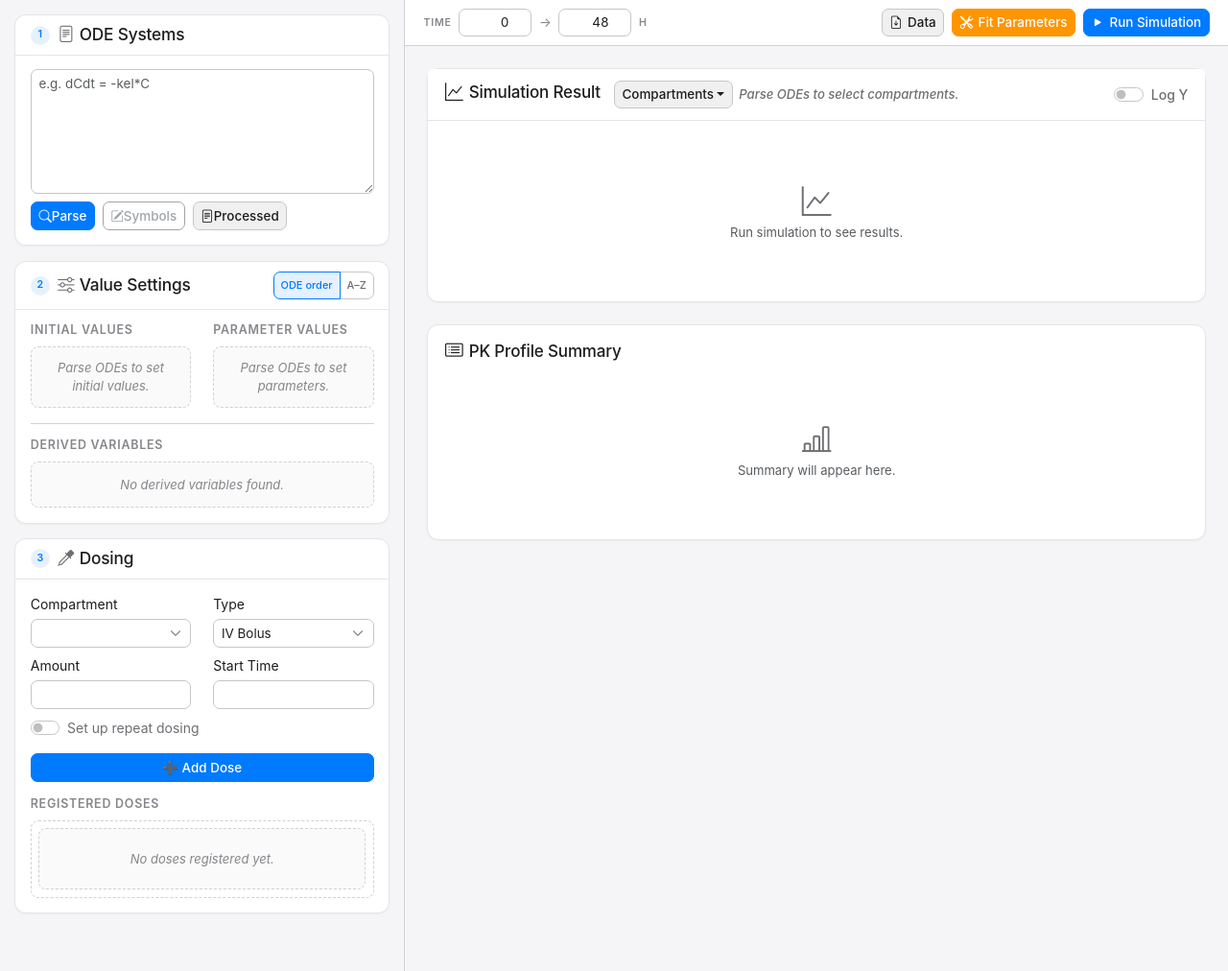
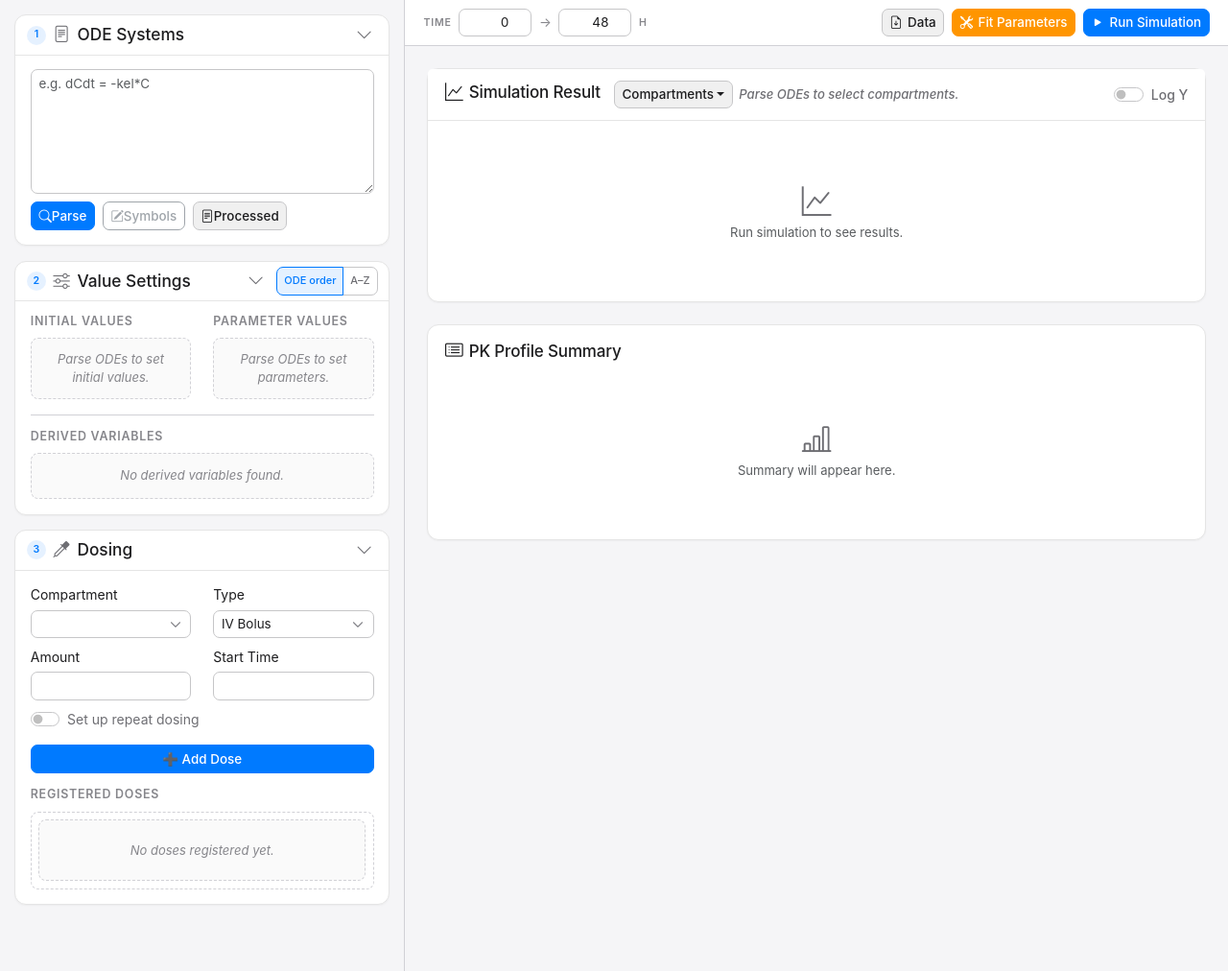
Before and after one commit to snowflower1028/PK-ODE-Simulator, a Django app: page / in a window 1280 px wide. Shown: the part 44-1056 px from the top of the page at 96% size. Run offline with Django 5.2, Linux system fonts and the light colour scheme; lists and menus that the app fills with data are empty; some libraries are stand-ins or nearby versions.

Commit message:
feat: make the sidebar cards collapsible, remembering what was closed
Once a model has several parameters and a few doses registered, the three
sidebar cards no longer fit on screen together and the one you are working in
gets pushed below the fold. Each card header is now a disclosure button.

- Bodies wrapped in .sidebar-section-body and driven by Bootstrap collapse, so
  the animation and aria-expanded come for free. The whole title row is the
  button, wrapped in its <h2> to keep the heading semantics.
- Collapsed state persists in localStorage under pkSimulator.collapsedSections
  and is restored before first paint, so the layout does not jump. Restoring
  sets aria-expanded directly rather than replaying clicks.
- Value Settings keeps its ODE-order / A-Z control in the header, outside the
  collapsible body, so sorting still works while that card is shut.
- Dosing shows a count badge in its header when doses are registered, since
  that is the one thing you would want to know about a closed card. It reads
  the list through a MutationObserver, leaving renderDoses() alone.
- A menu item whose target sits inside a closed card now opens that card
  first -- otherwise Model > Parse ODEs looks like it did nothing.

Two things that needed care: the chevron is an <i>, which is inline and so
ignores transform until it is given display:inline-block; and a collapsed card
has to drop its header's bottom border and pull its margin back, or it renders
as a header floating above an empty box.

Verified: state survives a reload, sorting works while collapsed, a menu proxy
reveals its section, and simulate/dose/menus are unaffected. No console errors.

Co-Authored-By: Claude Opus 5 <noreply@anthropic.com>

```diff
--- a/simulator/static/simulator/css/style.css
+++ b/simulator/static/simulator/css/style.css
@@ -708,13 +708,7 @@ h5 .bi, h4 .bi, h3 .bi, .sidebar-section-title .bi, .subsection-title .bi { /*
 /* ------------------------------ */
 /* Value Settings 표시 순서 토글    */
 /* ------------------------------ */
-.value-settings-header {
-    display: flex;
-    align-items: center;
-    justify-content: space-between;
-    gap: 0.5rem;
-    margin-bottom: 0.5rem;
-}
+/* (.value-settings-header 는 .sidebar-section-header 로 통합되어 제거함) */
 
 .symbol-order-toggle .btn {
     font-size: 11px !important;
@@ -918,22 +912,63 @@ h5 .bi, h4 .bi, h3 .bi, .sidebar-section-title .bi, .subsection-title .bi { /*
 }
 
 /* 카드 머리: 제목 줄을 카드 폭 끝까지 빼내고 아래에 경계선을 둔다. */
-.sidebar-section > .sidebar-section-title,
-.sidebar-section > .value-settings-header {
+.sidebar-section > .sidebar-section-header {
+    display: flex;
+    align-items: center;
+    gap: 0.5rem;
     margin: -1rem -1rem 0.9rem;
-    padding: 0.65rem 1rem;
+    padding: 0.35rem 0.75rem 0.35rem 0.4rem;
     border-bottom: 1px solid var(--apple-card-border);
+}
+/* 접힌 카드는 머리만 남으므로 아래 여백을 걷어낸다. */
+.sidebar-section:has(> .sidebar-section-body:not(.show)) > .sidebar-section-header {
+    margin-bottom: -1rem;
+    border-bottom: none;
+}
+
+.sidebar-section-header .sidebar-section-title {
+    flex: 1 1 auto;
+    min-width: 0;
+    margin: 0;
+}
+
+/* 제목 전체가 여닫이 버튼이다. */
+.sidebar-section-toggle {
+    display: flex;
     align-items: center;
+    gap: 0.5rem;
+    width: 100%;
+    padding: 0.3rem 0.35rem;
+    background: none;
+    border: 0;
+    border-radius: 7px;
+    font: inherit;
+    color: inherit;
+    text-align: left;
+    cursor: pointer;
+}
+.sidebar-section-toggle:hover {
+    background-color: var(--apple-background-secondary);
+}
+.sidebar-section-toggle:focus-visible {
+    outline: 2px solid var(--apple-system-blue);
+    outline-offset: -1px;
+}
+.sidebar-section-toggle > span {
+    flex: 1 1 auto;
+    min-width: 0;
+    overflow: hidden;
+    text-overflow: ellipsis;
+    white-space: nowrap;
 }
 
 /* 작업 순서 배지. 번호는 CSS 카운터로 매기므로 마크업이 순서를 알 필요가 없다.
    ODE 정의 -> 값 설정 -> 투여 등록 이라는 실제 진행 순서를 나타낸다. */
-.sidebar-section-title::before {
+.sidebar-section-toggle::before {
     content: counter(sidebar-step);
     flex: 0 0 auto;
     width: 20px;
     height: 20px;
-    margin-right: 0.55rem;
     border-radius: 50%;
     background-color: rgba(0, 122, 255, 0.1);
     color: var(--apple-system-blue);
@@ -943,6 +978,45 @@ h5 .bi, h4 .bi, h3 .bi, .sidebar-section-title .bi, .subsection-title .bi { /*
     align-items: center;
     justify-content: center;
     line-height: 1;
+}
+
+/* 버튼이 gap 으로 간격을 잡으므로 제목 아이콘의 기본 margin 은 걷어낸다. */
+.sidebar-section-toggle .bi {
+    margin-right: 0;
+    flex: 0 0 auto;
+}
+
+.sidebar-chevron {
+    flex: 0 0 auto;
+    /* <i> 는 기본이 inline 이라 transform 이 먹지 않는다. */
+    display: inline-block;
+    font-size: 0.75rem;
+    line-height: 1;
+    color: var(--apple-text-tertiary);
+    transition: transform 0.18s ease-in-out;
+}
+/* aria-expanded 를 그대로 읽는다. Bootstrap collapse 가 토글해 주므로
+   따로 상태를 들고 있을 필요가 없다. */
+.sidebar-section-toggle[aria-expanded="false"] .sidebar-chevron {
+    transform: rotate(-90deg);
+}
+
+/* 접혀 있을 때 카드 안에 무엇이 들어 있는지 알려 주는 개수 배지 */
+.sidebar-section-badge {
+    flex: 0 0 auto;
+    font-size: 0.6875rem;
+    font-weight: 600;
+    line-height: 1;
+    padding: 0.25rem 0.45rem;
+    border-radius: 5px;
+    background-color: rgba(0, 122, 255, 0.1);
+    color: var(--apple-system-blue);
+    font-variant-numeric: tabular-nums;
+}
+
+@media (prefers-reduced-motion: reduce) {
+    .sidebar-chevron { transition: none; }
+    .sidebar-section-body.collapsing { transition: none; }
 }
 
 .derived-variables-section {
--- a/simulator/templates/simulator/index.html
+++ b/simulator/templates/simulator/index.html
@@ -103,7 +103,17 @@
   <div class="app-shell">
   <aside class="sidebar">
     <section class="sidebar-section">
-      <h2 class="sidebar-section-title"><i class="bi bi-file-text"></i> ODE Systems</h2>
+      <header class="sidebar-section-header">
+        <h2 class="sidebar-section-title">
+          <button class="sidebar-section-toggle" type="button" data-bs-toggle="collapse"
+                  data-bs-target="#section-model" aria-expanded="true" aria-controls="section-model">
+            <i class="bi bi-file-text"></i>
+            <span>ODE Systems</span>
+            <i class="bi bi-chevron-down sidebar-chevron" aria-hidden="true"></i>
+          </button>
+        </h2>
+      </header>
+      <div class="collapse show sidebar-section-body" id="section-model">
         <textarea id="ode-input" class="form-control mb-2" rows="6" placeholder="e.g. dCdt = -kel*C"></textarea>
         <div class="d-flex gap-2 sidebar-btn-row">
           <button id="parse-btn" class="btn btn-sm btn-primary"><i class="bi bi-search"></i> Parse</button>
@@ -112,18 +122,27 @@
           </button>
           <button id="show-processed-btn" class="btn btn-sm btn-outline-secondary" title="Show processed ODEs"><i class="bi bi-file-text"></i> Processed</button>
         </div>
+      </div>
     </section>
 
     <section class="sidebar-section">
-      <div class="value-settings-header">
-        <h2 class="sidebar-section-title mb-0"><i class="bi bi-sliders"></i> Value Settings</h2>
+      <header class="sidebar-section-header">
+        <h2 class="sidebar-section-title">
+          <button class="sidebar-section-toggle" type="button" data-bs-toggle="collapse"
+                  data-bs-target="#section-values" aria-expanded="true" aria-controls="section-values">
+            <i class="bi bi-sliders"></i>
+            <span>Value Settings</span>
+            <i class="bi bi-chevron-down sidebar-chevron" aria-hidden="true"></i>
+          </button>
+        </h2>
         <div class="btn-group btn-group-sm symbol-order-toggle" role="group" aria-label="Symbol display order">
           <input type="radio" class="btn-check" name="symbolOrder" id="symbol-order-ode" value="ode" checked>
           <label class="btn" for="symbol-order-ode" title="Show symbols in the order they appear in your ODEs">ODE order</label>
           <input type="radio" class="btn-check" name="symbolOrder" id="symbol-order-alpha" value="alpha">
           <label class="btn" for="symbol-order-alpha" title="Show symbols in alphabetical order">A–Z</label>
         </div>
-      </div>
+      </header>
+      <div class="collapse show sidebar-section-body" id="section-values">
       <div class="value-settings-columns">
         <div>
           <h3 class="subsection-title">Initial Values</h3>
@@ -144,10 +163,22 @@
               <div class="placeholder-text small">No derived variables found.</div>
           </div>
       </div>
+      </div>
     </section>
 
     <section class="sidebar-section">
-      <h2 class="sidebar-section-title"><i class="bi bi-eyedropper"></i> Dosing</h2>
+      <header class="sidebar-section-header">
+        <h2 class="sidebar-section-title">
+          <button class="sidebar-section-toggle" type="button" data-bs-toggle="collapse"
+                  data-bs-target="#section-dosing" aria-expanded="true" aria-controls="section-dosing">
+            <i class="bi bi-eyedropper"></i>
+            <span>Dosing</span>
+            <i class="bi bi-chevron-down sidebar-chevron" aria-hidden="true"></i>
+          </button>
+        </h2>
+        <span class="sidebar-section-badge" id="dose-count-badge" hidden></span>
+      </header>
+      <div class="collapse show sidebar-section-body" id="section-dosing">
       <form id="dose-form">
         {% csrf_token %}
         <div class="row">
@@ -202,6 +233,7 @@
       </form>
       <h3 class="subsection-title mt-3">Registered Doses</h3>
       <div id="dose-list" class="dose-list-container">
+        </div>
       </div>
     </section>
   </aside>
```
Also changed, not shown: simulator/static/simulator/js/menubar.js (+76 -1 lines). Lines whose indentation alone changed are shown as unchanged.
